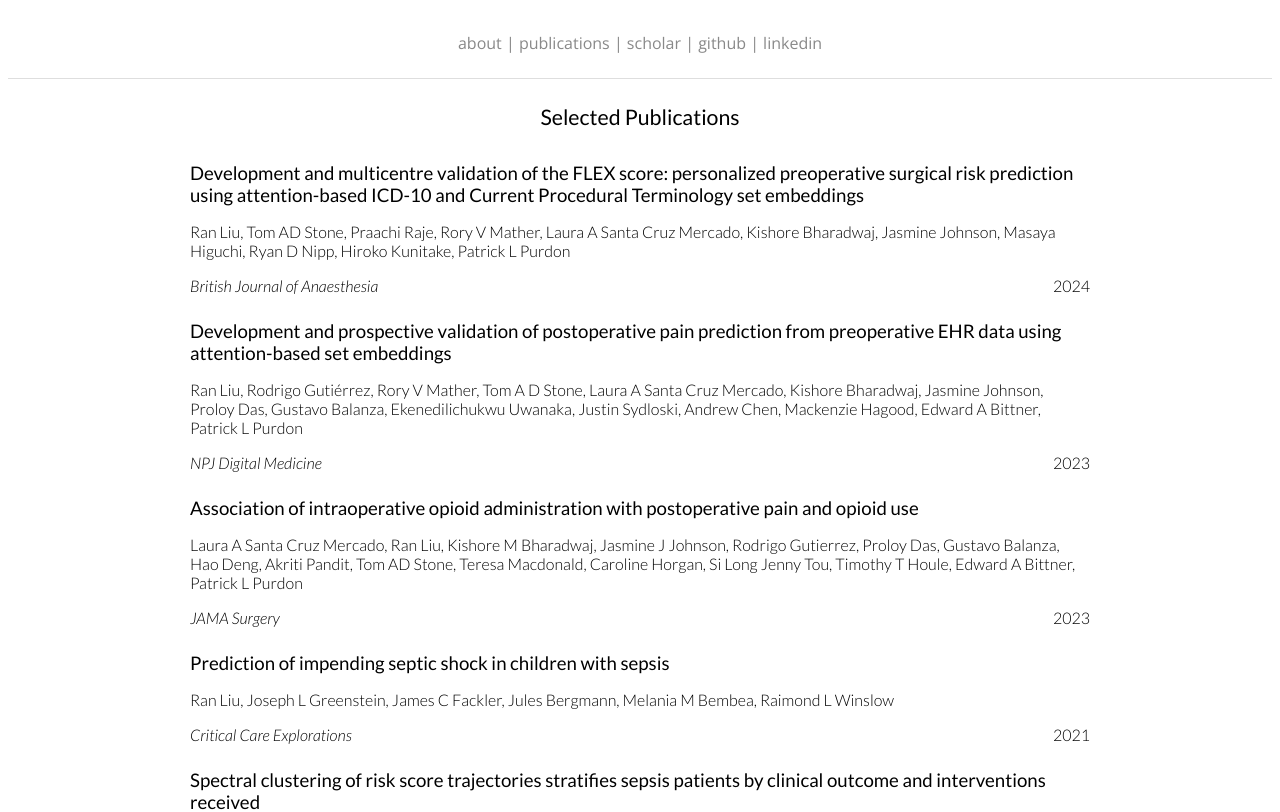
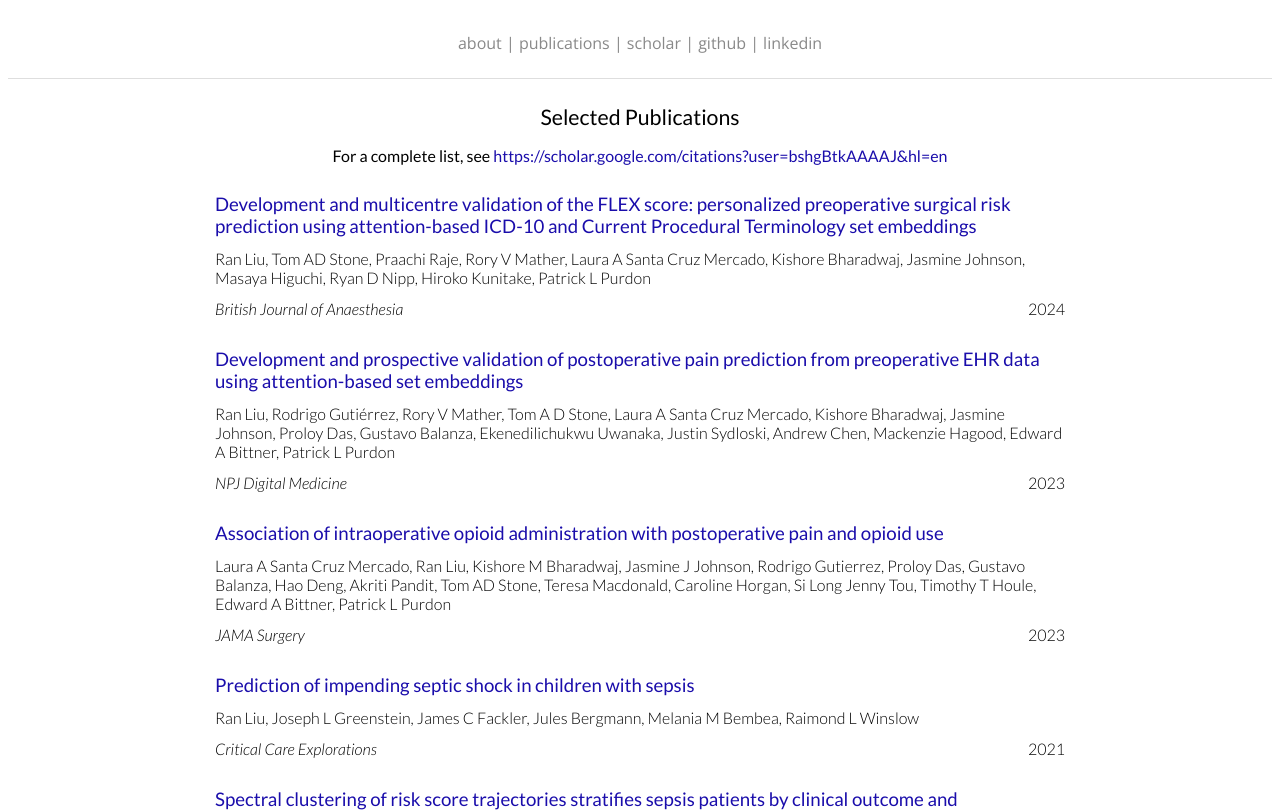
Before and after one commit to instigatorofawe/liuran-refresh, a SvelteKit app: page /publications in a window 1280 px wide. Shown: the top 812 px of the page. Built offline with nearby package versions, Linux system fonts and the light colour scheme.

Commit message:
Update publications page

```diff
--- a/src/routes/publications/+page.svelte
+++ b/src/routes/publications/+page.svelte
@@ -4,34 +4,48 @@
 </script>
 
 <style>
-
-
 .publications {
     font-family: "Lato";
     margin: auto auto;
-    padding: 25px 25px 25px 25px;
+    padding: 25px 0;
     max-width: 900px;
 }
 
+.publications a {
+    color: #1A0DAB;
+    text-decoration: none;
+}
+
+.publications a:hover {
+    text-decoration: underline;
+}
+
 .publications h1 {
-    margin: 0 0 1.5em 0;
+    margin: 0 0 0.75em 0;
     text-align: center;
     font-size: 16pt;
     font-weight: 400;
 }
 
 .publication {
-    margin-bottom: 25px;
+    padding: 12.5px 25px;
+    margin-bottom: 5px;
+}
+
+.publication:hover {
+    background-color: #dedede;
 }
 
 .publication h2 {
     font-size: 14pt;
     font-weight: 400;
+    margin: 0 0;
 }
 
 .publication h3 {
     font-size: 12pt;
     font-weight: 300;
+    margin: 0.75em 0;
 }
 
 .journal-name {
@@ -44,16 +58,38 @@
     font-weight: 300;
 }
 
+.github {
+    float: right;
+    font-weight: 300;
+    margin-right: 15px;
+}
+
+.github a {
+    color: #1A0DAB;
+}
+
+.github a:hover {
+    text-decoration: underline;
+}
 </style>
 
 <div class="publications">
 <h1>Selected Publications</h1>
+<div style="text-align: center; margin-bottom: 15px;">
+    For a complete list, see
+    <a href="https://scholar.google.com/citations?user=bshgBtkAAAAJ&hl=en">
+    https://scholar.google.com/citations?user=bshgBtkAAAAJ&hl=en
+    </a>
+</div>
 
 {#each data.publications as publication(publication.title)}
 <div class="publication">
-<h2>{publication.title}</h2>
-<h3>{publication.authors}</h3>
-<span class="journal-name">{publication.journal}</span><span class="publication-year">{publication.year}</span>
+    <a href="https://dx.doi.org/{publication.doi}"><h2>{publication.title}</h2></a>
+    <h3>{publication.authors}</h3>
+    <span class="journal-name">{publication.journal}</span><span class="publication-year">{publication.year}</span>
+    {#if publication.git != null}
+    <span class="github"><a href="{publication.git}">[code]</a></span>
+    {/if}
 </div>
 {/each}
 
```
